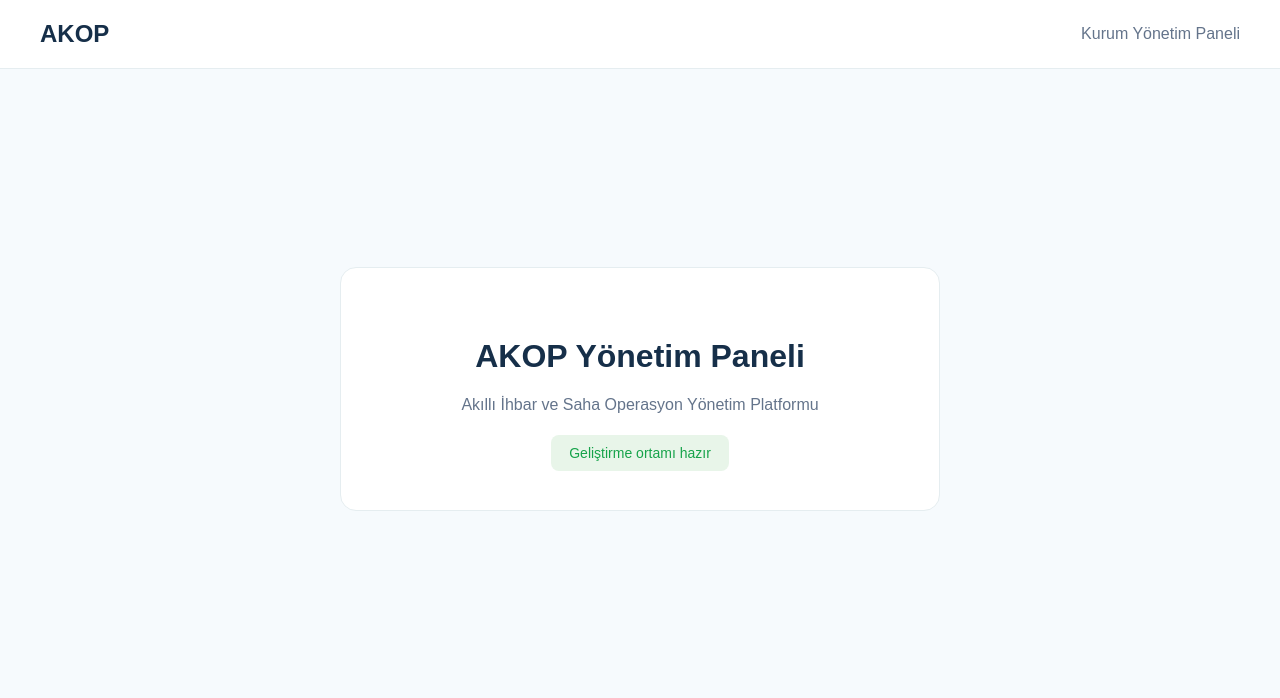
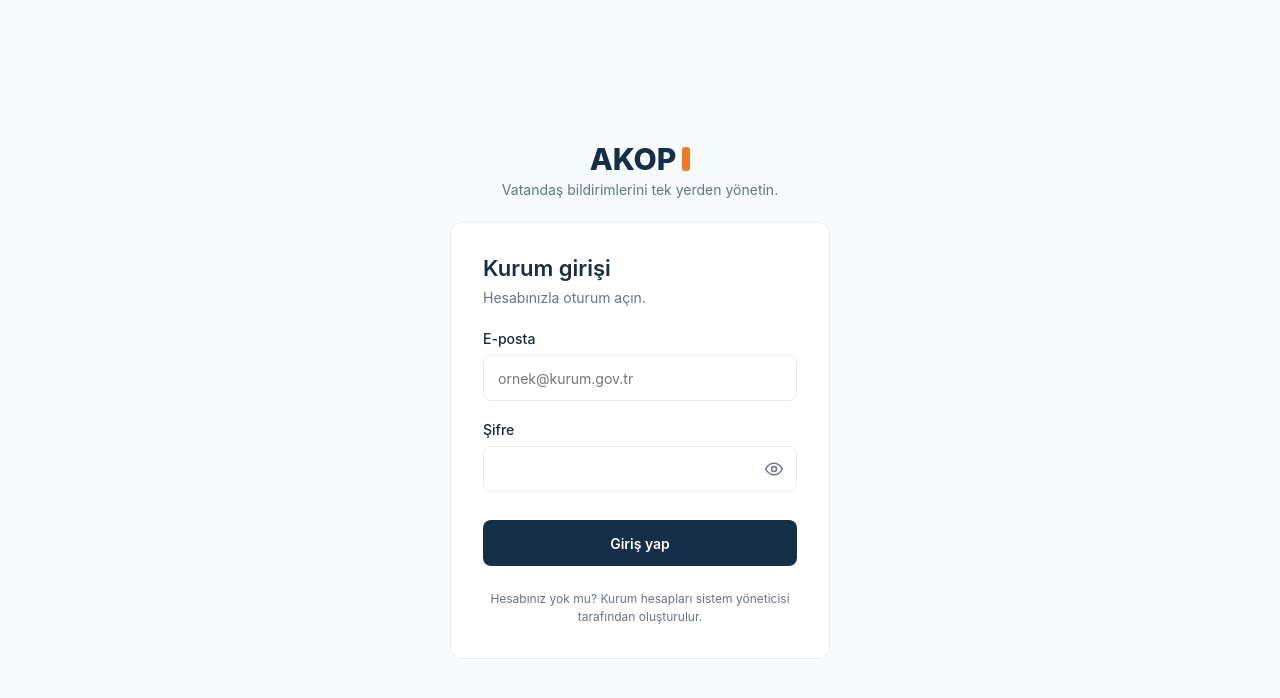
Before and after one commit to EmirhanUzel/AKOP, a React (Vite) app in the folder web/akop_admin/: page / in a window 1280 px wide. Shown: the top 698 px of the page. Built offline with nearby package versions, Linux system fonts and the light colour scheme.

Commit message:
feat(web): add institution login page
Kurum girişi arayüzü (e-posta, şifre, şifre göster/gizle, alan doğrulaması).
Backend bağlantısı yok; yalnızca frontend.

```diff
--- a/web/akop_admin/src/App.css
+++ /dev/null
@@ -1,57 +0,0 @@
-.app-container {
-  min-height: 100vh;
-  background-color: var(--color-background);
-}
-
-.app-header {
-  background-color: var(--color-card);
-  padding: 20px 40px;
-  display: flex;
-  justify-content: space-between;
-  align-items: center;
-  border-bottom: 1px solid var(--color-border);
-}
-
-.app-header h2 {
-  color: var(--color-primary);
-  margin: 0;
-}
-
-.app-header span {
-  color: var(--color-secondary);
-}
-
-.app-content {
-  display: flex;
-  justify-content: center;
-  align-items: center;
-  min-height: 80vh;
-  padding: 24px;
-}
-
-.welcome-card {
-  background-color: var(--color-card);
-  padding: 48px;
-  border-radius: 16px;
-  text-align: center;
-  border: 1px solid var(--color-border);
-  max-width: 600px;
-  width: 100%;
-}
-
-.welcome-card h1 {
-  color: var(--color-primary);
-}
-
-.welcome-card p {
-  color: var(--color-secondary);
-  margin-bottom: 30px;
-}
-
-.status-badge {
-  background-color: #E8F5E9;
-  color: var(--color-success);
-  padding: 10px 18px;
-  border-radius: 8px;
-  font-size: 14px;
-}
--- a/web/akop_admin/src/App.tsx
+++ b/web/akop_admin/src/App.tsx
@@ -1,28 +1,7 @@
-import './App.css'
+import LoginPage from './features/auth/LoginPage'
 
 function App() {
-  return (
-    <div className="app-container">
-      <header className="app-header">
-        <h2>AKOP</h2>
-        <span>Kurum Yönetim Paneli</span>
-      </header>
-
-      <main className="app-content">
-        <div className="welcome-card">
-          <h1>AKOP Yönetim Paneli</h1>
-
-          <p>
-            Akıllı İhbar ve Saha Operasyon Yönetim Platformu
-          </p>
-
-          <span className="status-badge">
-            Geliştirme ortamı hazır
-          </span>
-        </div>
-      </main>
-    </div>
-  )
+  return <LoginPage />
 }
 
 export default App
--- a/web/akop_admin/src/core/theme/theme.css
+++ b/web/akop_admin/src/core/theme/theme.css
@@ -3,6 +3,8 @@
   --color-primary: #162F49;
   --color-background: #F6FAFD;
   --color-card: #FFFFFF;
+  --color-text: #1B2733;
+  --color-accent: #EB7B28;
 
   /* Yardımcı Renkler */
   --color-secondary: #64748B;
--- /dev/null
+++ b/web/akop_admin/src/features/auth/LoginPage.css
@@ -0,0 +1,146 @@
+.login-page {
+  min-height: 100vh;
+  display: flex;
+  flex-direction: column;
+  align-items: center;
+  justify-content: center;
+  gap: 24px;
+  padding: 24px 16px;
+  background-color: var(--color-background);
+  font-family: Inter, system-ui, 'Segoe UI', Arial, sans-serif;
+}
+
+.login-brand {
+  text-align: center;
+}
+
+.login-wordmark {
+  display: inline-flex;
+  align-items: center;
+  gap: 6px;
+  font-size: 30px;
+  font-weight: 800;
+  color: var(--color-primary);
+}
+
+.login-accent {
+  width: 8px;
+  height: 24px;
+  border-radius: 3px;
+  background-color: var(--color-accent);
+}
+
+.login-brand p {
+  margin: 4px 0 0;
+  font-size: 14px;
+  color: var(--color-secondary);
+}
+
+.login-card {
+  display: flex;
+  flex-direction: column;
+  width: 100%;
+  max-width: 380px;
+  padding: 32px;
+  background-color: var(--color-card);
+  border: 1px solid var(--color-border);
+  border-radius: 12px;
+}
+
+.login-card h1 {
+  margin: 0;
+  font-size: 22px;
+  font-weight: 600;
+  color: var(--color-primary);
+}
+
+.login-lead {
+  margin: 8px 0 24px;
+  font-size: 14px;
+  color: var(--color-secondary);
+}
+
+.login-card label {
+  margin: 20px 0 8px;
+  font-size: 14px;
+  font-weight: 500;
+  color: var(--color-text);
+}
+
+.login-lead + label {
+  margin-top: 0;
+}
+
+.login-card input {
+  width: 100%;
+  height: 46px;
+  padding: 0 14px;
+  font: inherit;
+  font-size: 14px;
+  color: var(--color-text);
+  background-color: var(--color-card);
+  border: 1px solid var(--color-border);
+  border-radius: 8px;
+}
+
+.login-card input:focus-visible,
+.login-toggle:focus-visible,
+.login-submit:focus-visible {
+  outline: 2px solid var(--color-primary);
+  outline-offset: 2px;
+}
+
+.login-card input[aria-invalid='true'] {
+  border-color: var(--color-error);
+}
+
+.login-error {
+  margin-top: 6px;
+  font-size: 12px;
+  color: var(--color-error);
+}
+
+.login-password {
+  position: relative;
+}
+
+.login-password input {
+  padding-right: 46px;
+}
+
+.login-toggle {
+  position: absolute;
+  top: 0;
+  right: 0;
+  display: grid;
+  place-items: center;
+  width: 46px;
+  height: 46px;
+  padding: 0;
+  color: var(--color-secondary);
+  background: none;
+  border: 0;
+  border-radius: 8px;
+  cursor: pointer;
+}
+
+.login-submit {
+  height: 46px;
+  margin-top: 28px;
+  font: inherit;
+  font-size: 14px;
+  font-weight: 600;
+  color: #fff;
+  background-color: var(--color-primary);
+  border: 0;
+  border-radius: 8px;
+  cursor: pointer;
+}
+
+.login-footnote {
+  margin: 24px 0 0;
+  font-size: 12px;
+  line-height: 1.5;
+  text-align: center;
+  color: var(--color-secondary);
+}
--- /dev/null
+++ b/web/akop_admin/src/features/auth/LoginPage.tsx
@@ -0,0 +1,87 @@
+import { useState, type SubmitEvent } from 'react'
+import './LoginPage.css'
+
+type Errors = { email?: string; password?: string }
+
+function EyeIcon({ off }: { off: boolean }) {
+  return (
+    <svg width="20" height="20" viewBox="0 0 24 24" fill="none" stroke="currentColor" strokeWidth="1.8" strokeLinecap="round" strokeLinejoin="round" aria-hidden="true">
+      <path d="M2 12s3.6-7 10-7 10 7 10 7-3.6 7-10 7-10-7-10-7Z" />
+      <circle cx="12" cy="12" r="3" />
+      {off && <path d="M4 4l16 16" />}
+    </svg>
+  )
+}
+
+export default function LoginPage() {
+  const [email, setEmail] = useState('')
+  const [password, setPassword] = useState('')
+  const [showPassword, setShowPassword] = useState(false)
+  const [errors, setErrors] = useState<Errors>({})
+
+  function handleSubmit(e: SubmitEvent<HTMLFormElement>) {
+    e.preventDefault()
+    const next: Errors = {}
+    if (!email.trim()) next.email = 'E-posta zorunludur.'
+    if (!password) next.password = 'Şifre zorunludur.'
+    setErrors(next)
+    // shortcut: backend bağlantısı yok, geçerli form şimdilik bir şey yapmaz; /api/Auth/login bağlanınca burada çağrılır
+  }
+
+  return (
+    <main className="login-page">
+      <div className="login-brand">
+        <div className="login-wordmark">
+          AKOP<span className="login-accent" aria-hidden="true" />
+        </div>
+        <p>Vatandaş bildirimlerini tek yerden yönetin.</p>
+      </div>
+
+      <form className="login-card" onSubmit={handleSubmit} noValidate>
+        <h1>Kurum girişi</h1>
+        <p className="login-lead">Hesabınızla oturum açın.</p>
+
+        <label htmlFor="email">E-posta</label>
+        <input
+          id="email"
+          type="email"
+          autoComplete="username"
+          placeholder="ornek@kurum.gov.tr"
+          value={email}
+          onChange={(e) => setEmail(e.target.value)}
+          aria-invalid={!!errors.email}
+          aria-describedby={errors.email ? 'email-error' : undefined}
+        />
+        {errors.email && <span id="email-error" className="login-error">{errors.email}</span>}
+
+        <label htmlFor="password">Şifre</label>
+        <div className="login-password">
+          <input
+            id="password"
+            type={showPassword ? 'text' : 'password'}
+            autoComplete="current-password"
+            value={password}
+            onChange={(e) => setPassword(e.target.value)}
+            aria-invalid={!!errors.password}
+            aria-describedby={errors.password ? 'password-error' : undefined}
+          />
+          <button
+            type="button"
+            className="login-toggle"
+            aria-label={showPassword ? 'Şifreyi gizle' : 'Şifreyi göster'}
+            onClick={() => setShowPassword((v) => !v)}
+          >
+            <EyeIcon off={showPassword} />
+          </button>
+        </div>
+        {errors.password && <span id="password-error" className="login-error">{errors.password}</span>}
+
+        <button type="submit" className="login-submit">Giriş yap</button>
+
+        <p className="login-footnote">
+          Hesabınız yok mu? Kurum hesapları sistem yöneticisi tarafından oluşturulur.
+        </p>
+      </form>
+    </main>
+  )
+}
```
